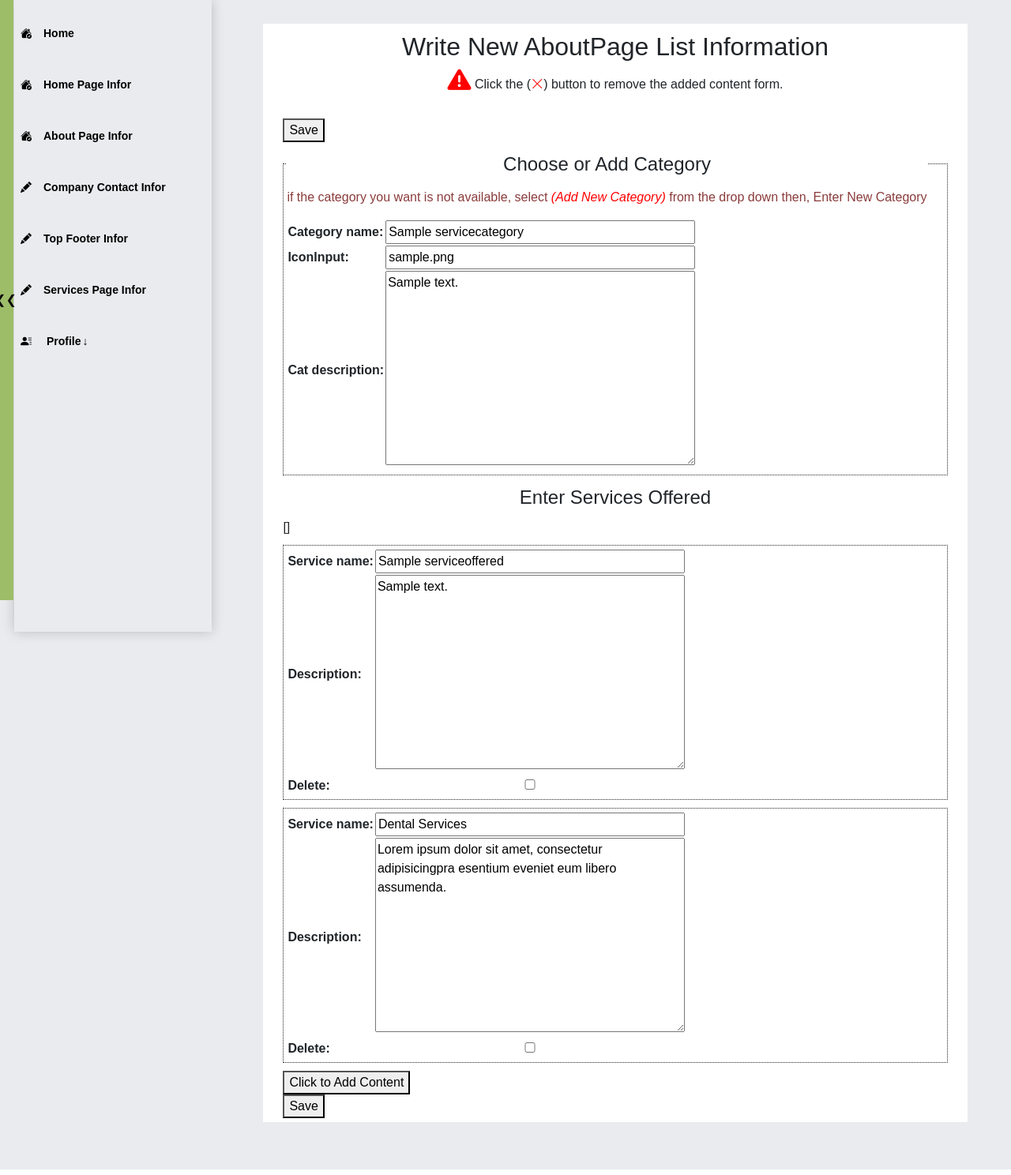
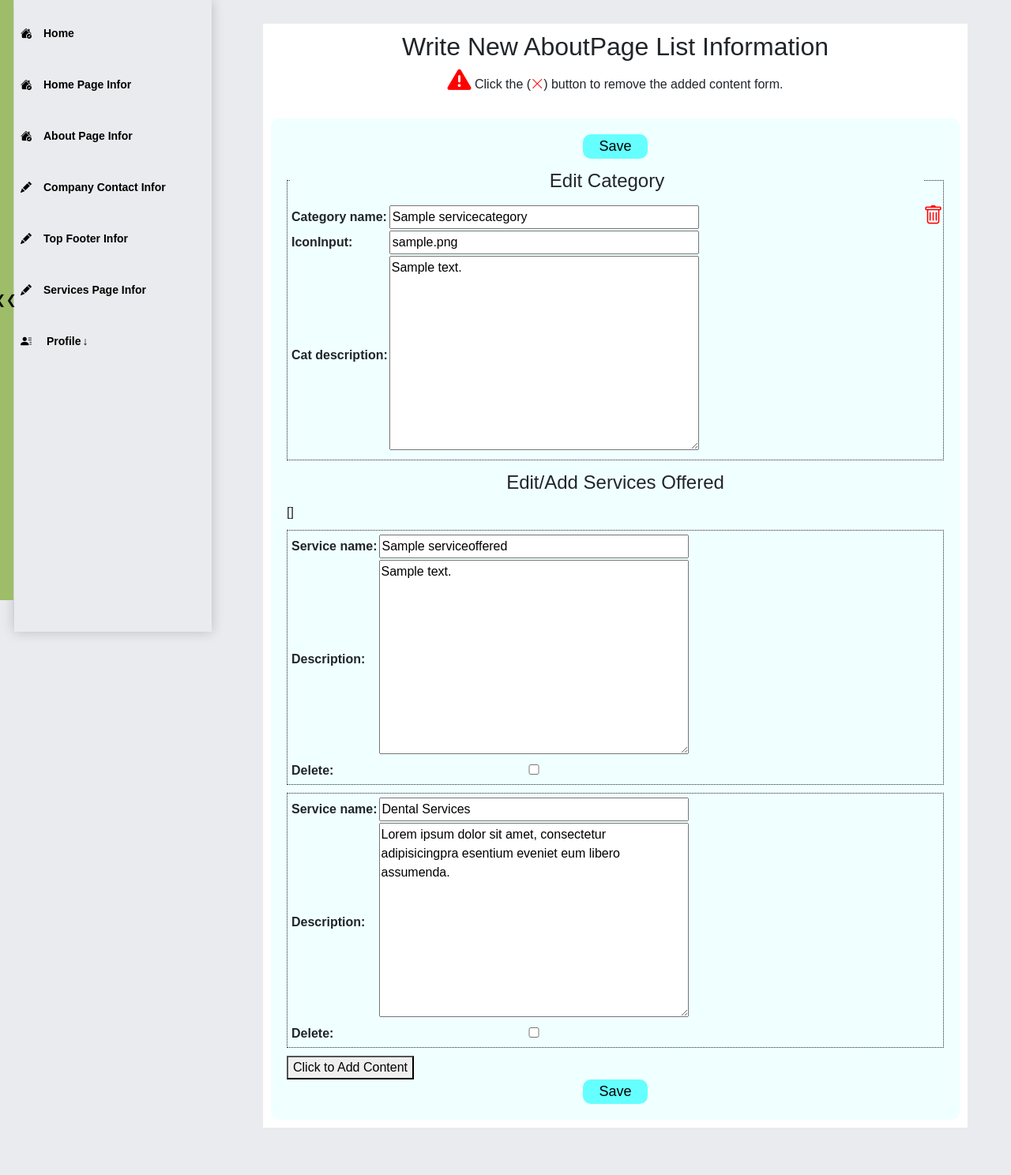
Before and after one commit to GenioustaWiz/hospital_management_system_web, a Django app: page /services/create-services-page/1/ in a window 1280 px wide. Shown: the part 50-1538 px from the top of the page at 79% size. Run offline with Django 3.2, Linux system fonts and the light colour scheme; tables that the repository leaves empty hold one stand-in row (values such as "Sample post"); parts of the project's set-up code (start-up, migrations or seed data) failed here and were passed over; some libraries are stand-ins or nearby versions.

Commit message:
update new

```diff
--- a/hospital_services/admin_views/service_category_edit_V.py
+++ b/hospital_services/admin_views/service_category_edit_V.py
@@ -1,5 +1,7 @@
 from django.forms import inlineformset_factory
 from django.shortcuts import render, redirect, get_object_or_404
+from django.contrib.auth.decorators import login_required
+from django.contrib import messages
 from ..models import ServiceCategory, ServiceOffered
 from ..forms import ServiceCategoryForm, ServiceOfferedForm,ServiceOfferedFormSet
 
@@ -7,9 +9,12 @@
     # Check if a primary key (pk) is provided in the URL to determine if we are editing an existing instance
     if pk:
         category = get_object_or_404(ServiceCategory, pk=pk)
-        foredit = pk
+        edit_mode = True  # Enable edit mode
+        category_id = pk
     else:
         category = ServiceCategory()
+        edit_mode = False  # Disable edit mode
+        category_id = None
     # Define categories outside of the if-else block
     categories = ServiceCategory.objects.all()
     if request.method == 'POST':
@@ -50,10 +55,16 @@
         'formset': formset,
         'total_form_count': total_form_count,
         'categories': categories,
-        'edit_mode': pk is not None,  # True if in edit mode, False if in create new mode
+        'edit_mode': edit_mode,
+        'category_id': category_id,
     }
     return render(request, 'maindashboard/services/create_services.html', context)
-
+@login_required
+def category_delete(request, pk):
+    category = get_object_or_404(ServiceCategory, pk=pk)
+    category.delete()
+    messages.success(request, 'The Category and its services were Deleted successfully!')
+    return redirect('view_service_categories')
 # def create_services(request):
 #     # Define categories outside of the if-else block
 #     categories = ServiceCategory.objects.all()
--- a/hospital_services/models.py
+++ b/hospital_services/models.py
@@ -10,18 +10,24 @@
     message = models.TextField()
     timestamp = models.DateTimeField(auto_now_add=True)
 
+
 class ServiceCategory(models.Model):
     category_name = models.CharField(default='Dental Services Cat-', max_length=200, null=False)
     cat_description = models.TextField(
         default='CaT- Lorem ipsum dolor sit amet, consectetur adipisicingpra esentium eveniet eum libero assumenda.',
         null=False
-        )
-    iconInput = models.CharField(default='<i class="fa-icon fa-solid fa-truck-medical"></i>',max_length=200, null=False)
+    )
+    iconInput = models.CharField(default='<i class="fa-icon fa-solid fa-truck-medical"></i>', max_length=200, null=False)
 
     def __str__(self):
         return self.category_name
+
     def save(self, *args, **kwargs):
         super(ServiceCategory, self).save(*args, **kwargs)
+
+    def delete(self, *args, **kwargs):
+        # Perform any necessary cleanup before deleting (if applicable)
+        super(ServiceCategory, self).delete(*args, **kwargs)
 
 class ServiceOffered(models.Model):
     category = models.ForeignKey(ServiceCategory, on_delete=models.CASCADE)
@@ -29,9 +35,14 @@
     description = models.TextField(
         default='Lorem ipsum dolor sit amet, consectetur adipisicingpra esentium eveniet eum libero assumenda.',
         null=False
-        )
+    )
 
     def __str__(self):
         return self.service_name
+
     def save(self, *args, **kwargs):
         super(ServiceOffered, self).save(*args, **kwargs)
+
+    def delete(self, *args, **kwargs):
+        # Perform any necessary cleanup before deleting (if applicable)
+        super(ServiceOffered, self).delete(*args, **kwargs)
--- a/hospital_services/urls.py
+++ b/hospital_services/urls.py
@@ -10,4 +10,5 @@
     path('serivces-category-list/', view_service_categories, name='view_service_categories'),
     path('create-services-page/', create_services_category, name='create_services_category'),
     path('create-services-page/<int:pk>/', create_services_category, name='create_services_category'),
+    path('category-delete/<int:pk>/', category_delete, name='category_delete'),
 ]
--- a/static/css/dashboard_all_pages.css
+++ b/static/css/dashboard_all_pages.css
@@ -9,6 +9,9 @@
 }
 #w-a-heading h2, #w-a-heading h6{
     text-align: center;
+}
+.w-a-body .infor{
+    display: block !important;
 }
 
 .edit-icon-h{
--- a/static/js/modals.js
+++ b/static/js/modals.js
@@ -11,9 +11,10 @@
     const title = btn.dataset.title;
     // const message = btn.dataset.message;
     const id =btn.dataset.id;
+    const msg = btn.dataset.msg;
     const url = btn.dataset.url;
     const button = btn.dataset.button;
-    const msg = btn.dataset.msg;
+    console.log(msg)
     // Set the message based on the id
     //  it will be easier to set the message from here since many depend on it
     if (id === 'edit') {
@@ -23,7 +24,11 @@
     }
     else if(id === 'msg'){ // this one looks for the ones with message set by thnl
       message = msg
-    }else { //looks for the ones that hev no message and no id
+    }
+    else if(id === 'delete'){
+      message = msg
+    }
+    else { //looks for the ones that hev no message and no id
       message = 'Are you sure you want to perform this action?';
     }
 
--- a/templates/maindashboard/dashboard_base.html
+++ b/templates/maindashboard/dashboard_base.html
@@ -150,7 +150,7 @@
                 <div class="modal-body">
                     <p id="confirm-message"></p>
                     {% comment %} only displays the reject form if Blog rejected is False {% endcomment %}
-                    {% if not blog.rejected %}
+                    {% if blog.rejected %}
                     <label for="{{ form.rejection_reason.id_for_label }}">Rejection Reason:</label>
                     {{ form.rejection_reason }}
                     {%endif%}
--- a/templates/maindashboard/services/create_services.html
+++ b/templates/maindashboard/services/create_services.html
@@ -56,14 +56,18 @@
         </div>
         <div id="w-a-body">
 
-            <form method="post">
+            <form class="w-a-body" method="POST" enctype="multipart/form-data">
                 {% csrf_token %}
                 <div class="button">
                     <button type="submit">Save</button>
                 </div>
-                <fieldset class="e-c">
+                <fieldset class="e-c edit-icon-h">
+                    {% if not edit_mode %}
                     <legend>Choose or Add Category</legend>
                     <p class="infor">if the category you want is not available, select <i>(Add New Category)</i> from the drop down then, Enter New Category</p>
+                    {% else %}
+                    <legend>Edit Category</legend>
+                    {% endif %}
                     <table>
                         <tr>
                             {% if not edit_mode %}
@@ -109,6 +113,24 @@
                             </td>
                         </tr>
                     </table>
+                    <!--Uses Modal for confirmational of the action-->
+                    {% if edit_mode %}
+                        <div class="edit-icon">
+                            <a class="dropdown-item confirm-btn"
+                                data-title="Are you sure you want to delete?"
+                                data-id = "delete"
+                                data-msg="Once you delete this Category, and all components under it, they cannot be recovered."
+                                data-url="{% url 'category_delete' pk=category_id %}"
+                                data-button="Delete"
+                                data-bs-toggle="modal">
+                                <i class="bi bi-trash"></i>
+                            </a>
+                            <!--<a href="{% url 'category_delete' pk=category_id %}">
+                                <i class="bi bi-trash"></i>
+                            </a>-->
+                        </div>
+                    {% endif %}
+                    <!-- =============== -->
                     <script>
                         document.addEventListener('DOMContentLoaded', function () {
                             const categorySelect = document.getElementById('category');
@@ -150,7 +172,11 @@
                 </fieldset>
 
                 <fieldset>
+                    {% if not edit_mode %}
                     <legend>Enter Services Offered</legend>
+                    {% else %}
+                    <legend>Edit/Add Services Offered</legend>
+                    {% endif %}
                     <div id="content-item-formset">
                         {{ formset.management_form }}
                         {{formset.errors}}
```
Also changed, not shown: db.sqlite3.
